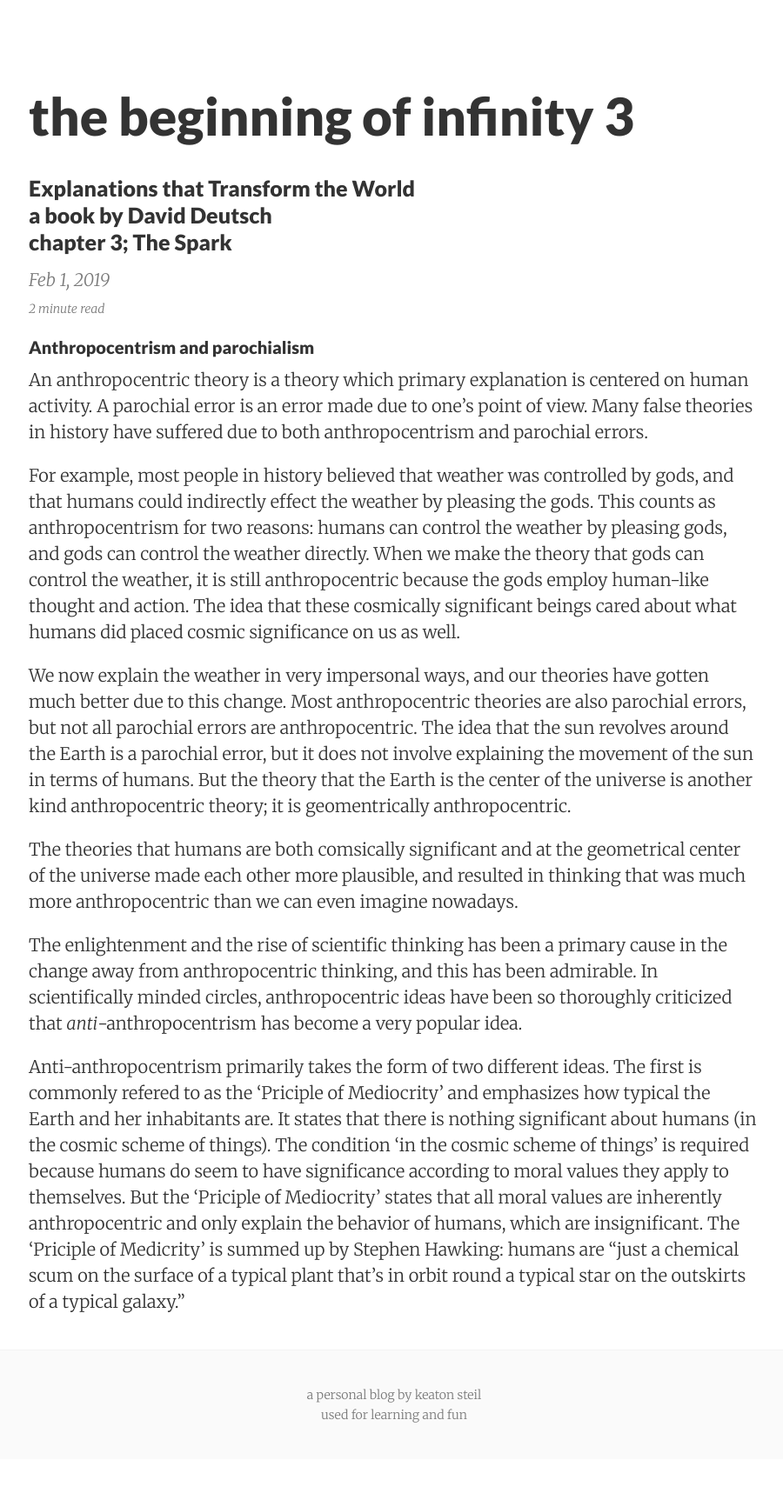
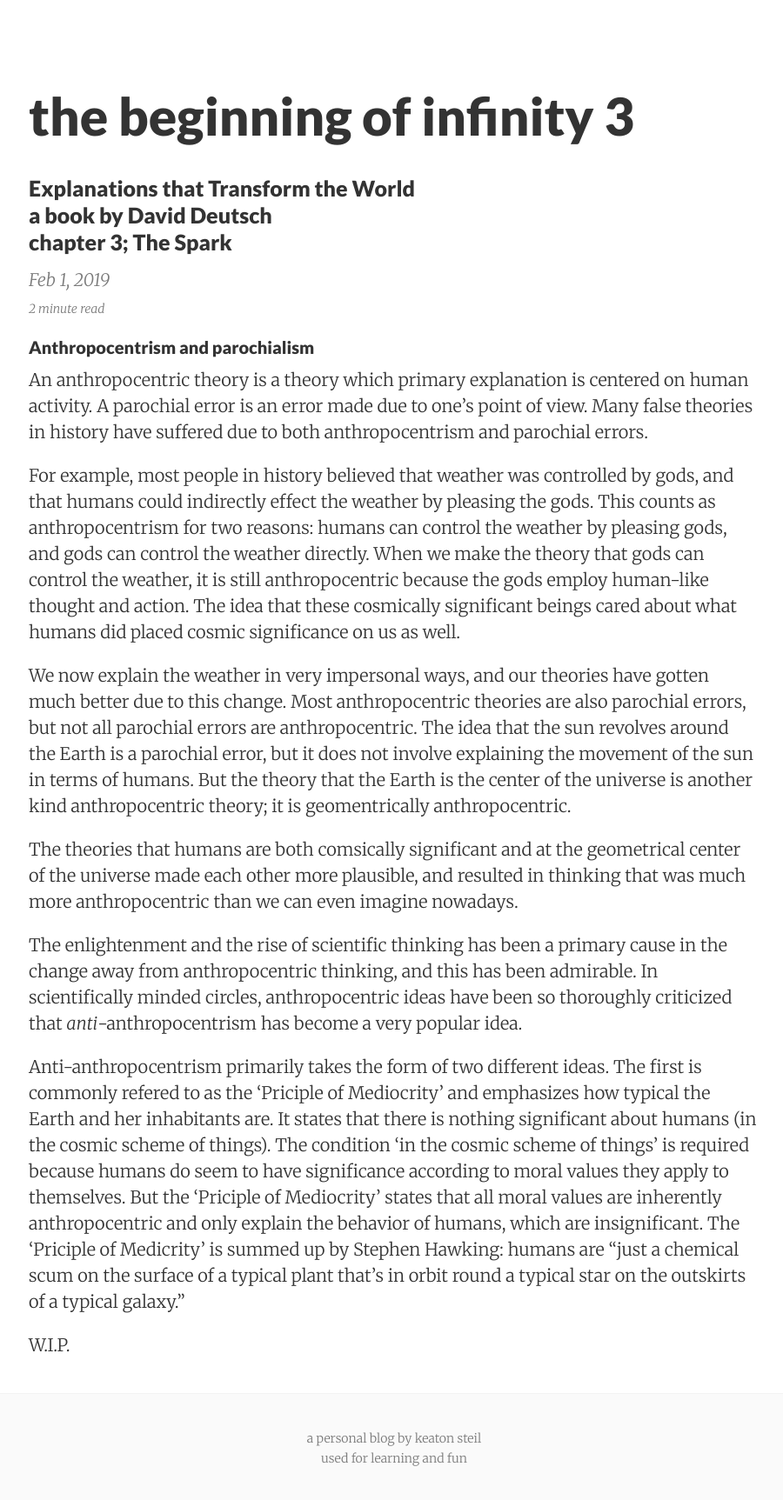
Before and after one commit to KeatonSteil/KeatonSteil.github.io, a Jekyll site: the page built from _posts/2019-02-01-beginning-of-infinity-ch3.md, in a window 1280 px wide, cut to the strip 139-1867 px from the top of the page. Shown: the top 1725 px of the strip at 87% size, without its empty margins (187-1087 px from the left). Built offline with Jekyll 4.4.1, drawn with Linux system fonts in a browser that asks for light colours; before the commit the page ends 1817 px from its top, so only the background shows below that.

Commit message:
redo last commit

```diff
--- a/_posts/2019-02-01-beginning-of-infinity-ch3.md
+++ b/_posts/2019-02-01-beginning-of-infinity-ch3.md
@@ -20,3 +20,5 @@
 The enlightenment and the rise of scientific thinking has been a primary cause in the change away from anthropocentric thinking, and this has been admirable. In scientifically minded circles, anthropocentric ideas have been so thoroughly criticized that _anti_-anthropocentrism has become a very popular idea.
 
 Anti-anthropocentrism primarily takes the form of two different ideas. The first is commonly refered to as the 'Priciple of Mediocrity' and emphasizes how typical the Earth and her inhabitants are. It states that there is nothing significant about humans (in the cosmic scheme of things). The condition 'in the cosmic scheme of things' is required because humans do seem to have significance according to moral values they apply to themselves. But the 'Priciple of Mediocrity' states that all moral values are inherently anthropocentric and only explain the behavior of humans, which are insignificant. The 'Priciple of Medicrity' is summed up by Stephen Hawking: humans are "just a chemical scum on the surface of a typical plant that's in orbit round a typical star on the outskirts of a typical galaxy."
+
+W.I.P.
```
